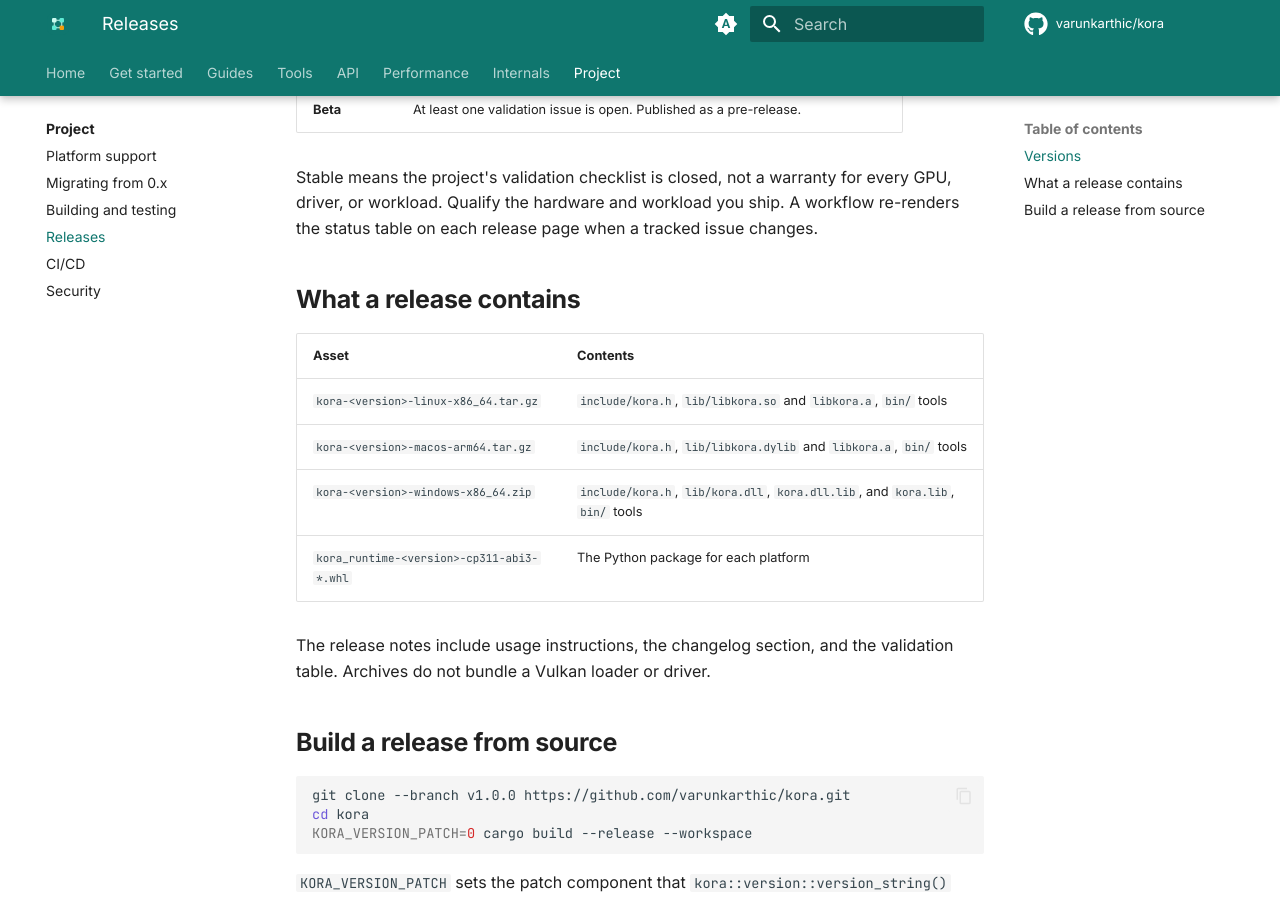
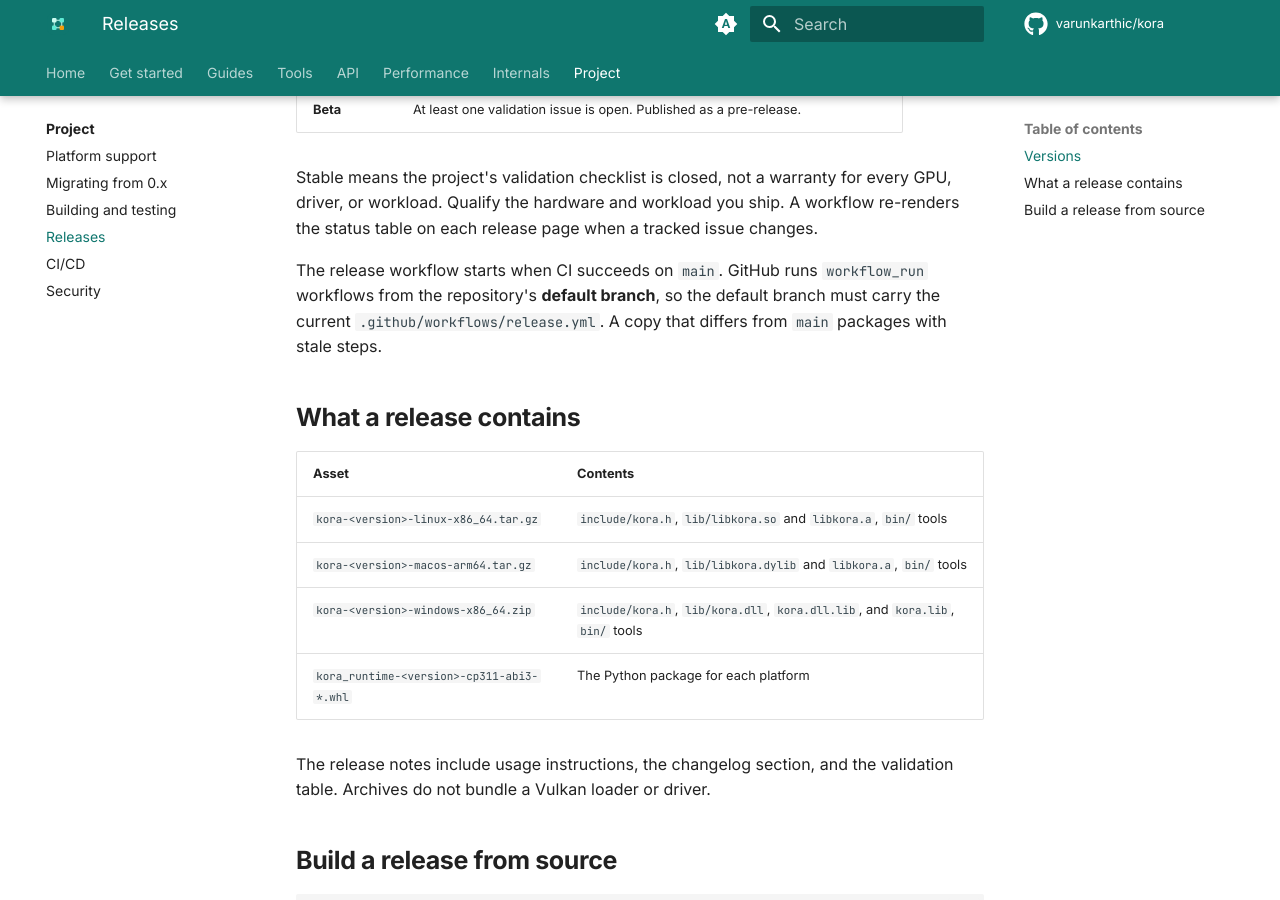
Before and after one commit to varunkarthic/kora, an MkDocs documentation site: the page built from docs/project/releases.md, in a window 1280 px wide and 900 px high, scrolled down 350 px. Built offline with MkDocs 1.6.1 and Material for MkDocs 9.7.7, drawn with Linux system fonts in a browser that asks for light colours; comment, search, counter and statistics services are not loaded.

Commit message:
docs: note that the release workflow runs from the default branch
Co-Authored-By: Claude Opus 5.5 <noreply@anthropic.com>

```diff
--- a/docs/project/releases.md
+++ b/docs/project/releases.md
@@ -13,6 +13,10 @@
 Stable means the project's validation checklist is closed, not a warranty for every GPU, driver, or
 workload. Qualify the hardware and workload you ship. A workflow re-renders the status table on each
 release page when a tracked issue changes.
+
+The release workflow starts when CI succeeds on `main`. GitHub runs `workflow_run` workflows from
+the repository's **default branch**, so the default branch must carry the current
+`.github/workflows/release.yml`. A copy that differs from `main` packages with stale steps.
 
 ## What a release contains
 
```
Also changed, not shown: CHANGELOG.md (+5 -0 lines).
